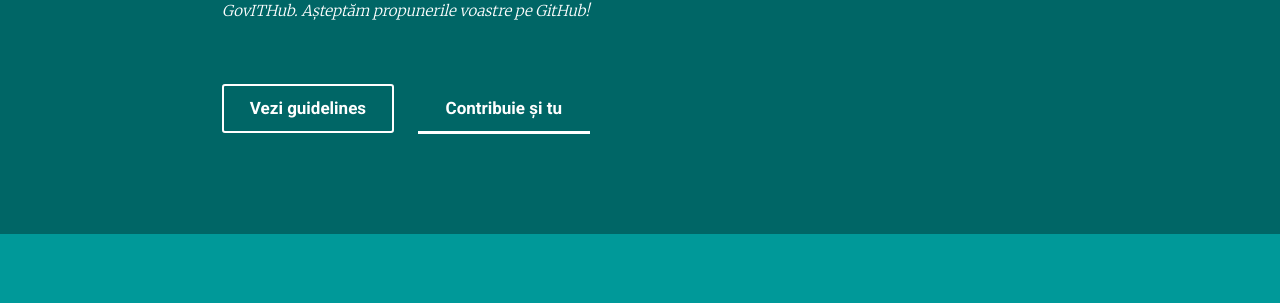
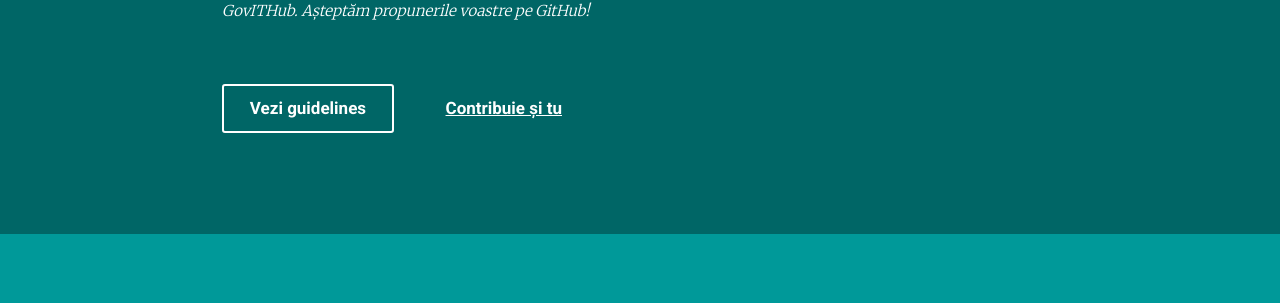
Before and after one commit to itccsro/guidelines, a Jekyll site: the page built from index.html, in a window 1280 px wide. Shown: the part 724-1027 px from the top of the page. Built offline with Jekyll 4.4.1, drawn with Linux system fonts in a browser that asks for light colours.

Commit message:
fix(UI) Make second button a link

```diff
--- a/assets/_sass/styles.scss
+++ b/assets/_sass/styles.scss
@@ -217,7 +217,7 @@ $slimmer: new-breakpoint(min-width 641px max-width 980px 12);
       border: 3px solid transparent;
       border-left-width: 0;
       border-right-width: 0;
-      border-bottom-color: $white;
+      text-decoration: underline;
     }
 
     .button:last-of-type a:hover,
```
